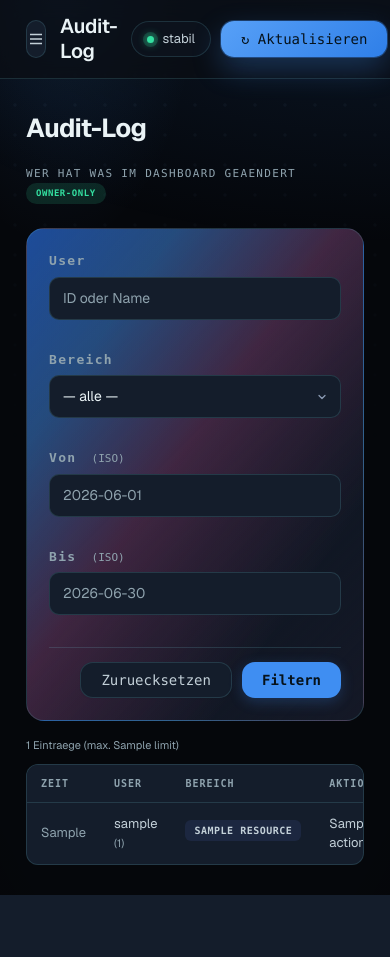
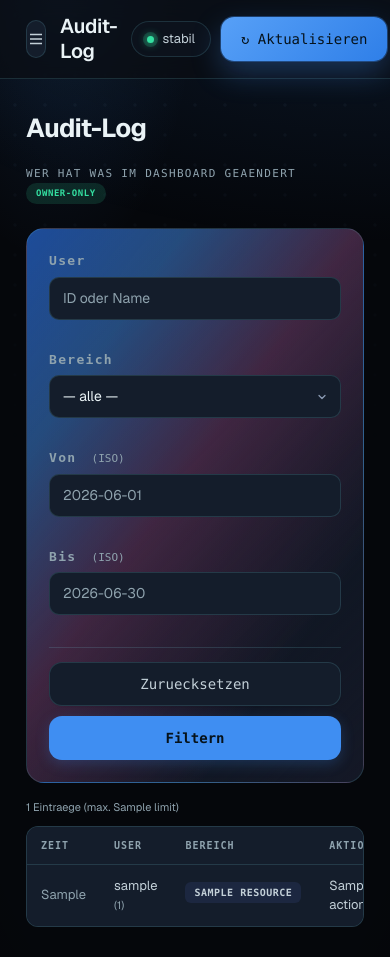
Before and after one commit to Marco-Satis/discord-bots, a FastAPI app: template web/templates/audit.html in a window 390 px wide. Before the commit the page ends 895 px from the top, so only its background shows below. Run offline with FastAPI, Linux system fonts and the light colour scheme; the template is opened without the code that fills it: most values are stand-ins (such as "Sample title", 1, 10 or a date in 2020); style sheets or scripts are compiled from the project's sources.

Commit message:
deploy(web): 2 File(s) via deploy-discordbots (1784532330)
  web/static/_preview/v5_components.css
  web/templates/base_v5.html

Co-Authored-By: Claude Opus 4.8 (1M context) <noreply@anthropic.com>

```diff
--- a/web/static/_preview/v5_components.css
+++ b/web/static/_preview/v5_components.css
@@ -450,9 +450,13 @@ body::after {
 
 /* Table-Wrapper (errors/system/security) */
 .table-wrapper {
-  border: 1px solid var(--line); border-radius: var(--radius-sm); overflow: hidden;
+  border: 1px solid var(--line); border-radius: var(--radius-sm);
+  overflow-x: auto; overflow-y: hidden;
   background: var(--s2);
+  scrollbar-width: thin; scrollbar-color: var(--line) transparent;
 }
+.table-wrapper::-webkit-scrollbar { height: 4px; }
+.table-wrapper::-webkit-scrollbar-thumb { background: var(--line); border-radius: 99px; }
 .table-wrapper .table { margin: 0; }
 
 /* Empty-Text (Charts + leere Listen) */
@@ -904,4 +908,30 @@ body::after {
 /* Events im Rail: randlos, kompakt */
 .ov-rail .feed-card { padding: 0; }
 .ov-rail .event-item { font-size: 11.5px; padding: 8px 0; }
+
+/* ============================================================
+   Klein-Handy-Tier (≤480px) — additiv, 2026-07-20
+   Der V6-Stack ist bis ~680px responsiv; dieser Block deckt
+   schmale Telefone (360–430px) ab: Grids voll einspaltig,
+   Touch-Targets ≥44px. Kein Desktop-Selektor überschrieben.
+   ============================================================ */
+@media (max-width: 480px) {
+  /* Grids die oberhalb nur bis 2-spaltig gehen → voll einspaltig */
+  .hero-stats { grid-template-columns: 1fr; }
+  .bento { grid-template-columns: 1fr; }
+  .bento .col2 { grid-column: auto; }
+  .bento .row2 { grid-row: auto; }
+
+  /* Touch-Targets ≥44px (WCAG 2.5.5 / Apple HIG) */
+  .btn, .btn-sm { min-height: 44px; }
+  .btn-sm { padding: 10px 14px; }
+
+  /* Aktions-Reihen: Buttons volle Breite, gestapelt statt gequetscht */
+  .actions-bar, .form-actions { flex-direction: column; align-items: stretch; }
+  .actions-bar .btn, .form-actions .btn { width: 100%; }
+
+  /* Content-Padding schmaler → mehr Nutzfläche */
+  .lead-card { padding: 20px 18px; }
+  .hero-stat { padding: 14px 16px; }
+}
 .ov-rail .event-time { width: 40px; }
--- a/web/templates/base_v5.html
+++ b/web/templates/base_v5.html
@@ -13,7 +13,7 @@
     <link rel="stylesheet" href="/static/tailwind/output.css">
     <link rel="stylesheet" href="/static/tailwind/_tokens.css?v=navy20260719c">
     <link rel="stylesheet" href="/static/_preview/v5.css?v=navy20260719c">
-    <link rel="stylesheet" href="/static/_preview/v5_components.css?v=navy20260719c">
+    <link rel="stylesheet" href="/static/_preview/v5_components.css?v=navy20260720a">
     <!-- Zentrale Motion-/Modern-Schicht (v5.1) — Scroll-Reveal, Spotlight, Magnetic, View-Transitions -->
     <link rel="stylesheet" href="/static/ui_motion.css?v=motion2">
 
```
